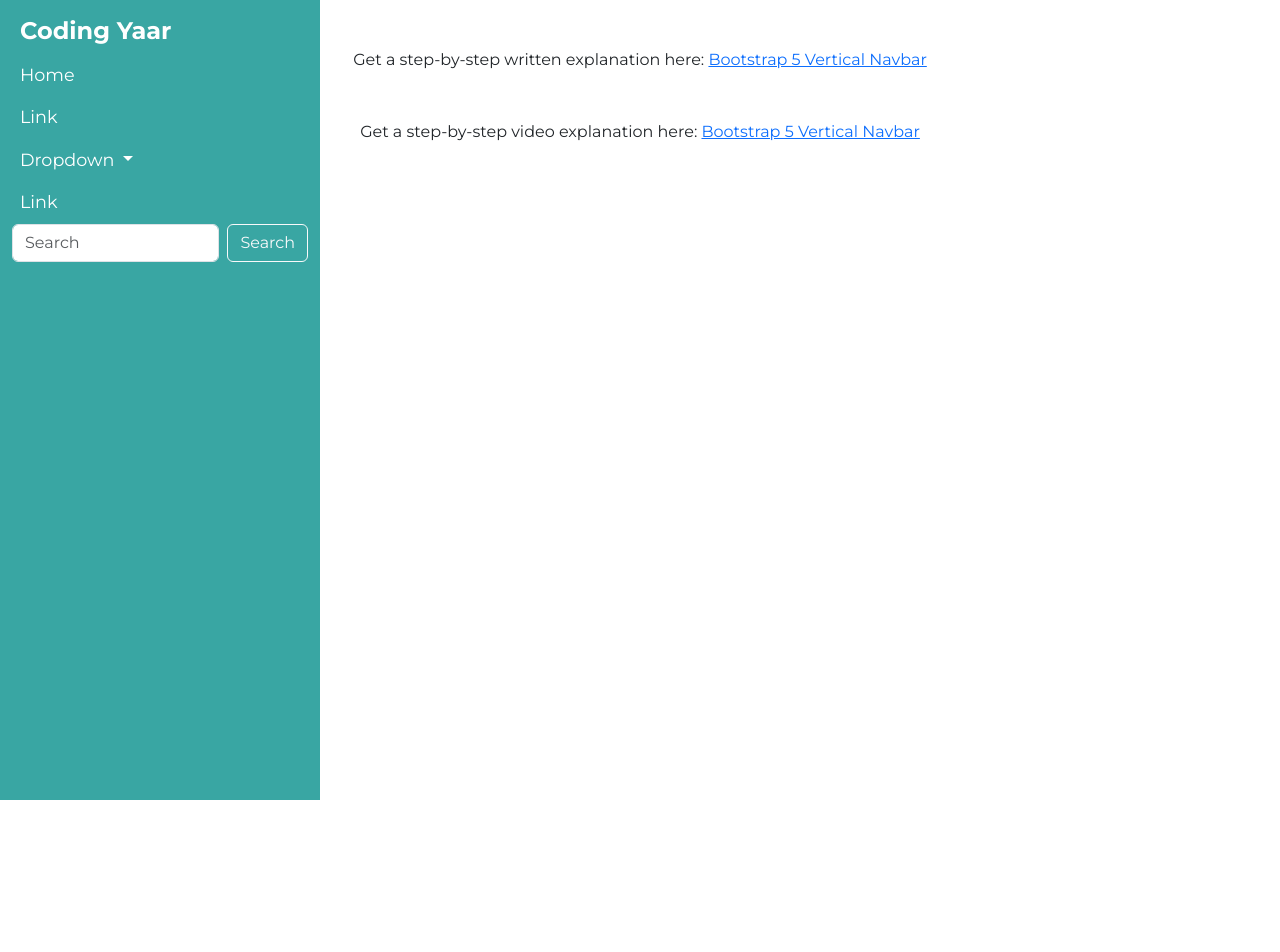
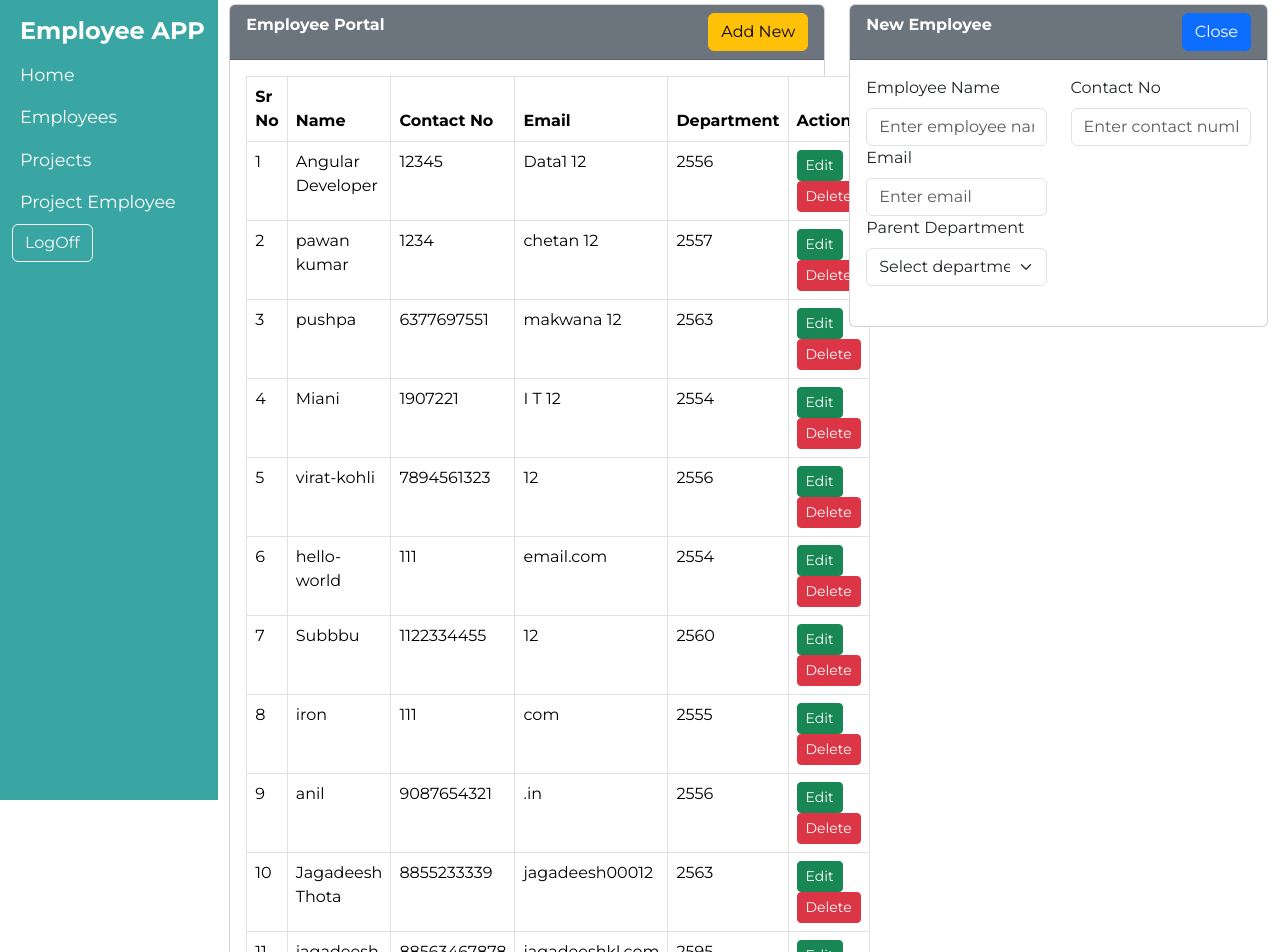
Before and after one commit to vikaskumarsingh20/Angular-19, an Angular app: page /employee in a window 1280 px wide. Shown: the top 952 px of the page. Before the commit the page ends 800 px from the top, so only its background shows below. Built offline with nearby package versions, Linux system fonts and the light colour scheme.

Commit message:
login page api intergrate

```diff
--- a/src/app/pages/employee/employee.component.html
+++ b/src/app/pages/employee/employee.component.html
@@ -1 +1,180 @@
-<p>employee works!</p>
+<div class="row">
+  <div class="col-7">
+      <div class="card">
+          <div class="card-header bg-secondary">
+              <div class="row">
+                  <div class="col-6 text-white">
+                      <strong>Employee Portal</strong>
+                  </div>
+                  <div class="col-6 text-end">
+                      <button class="btn btn-warning">Add New</button>
+                  </div>
+              </div>
+          </div>
+          <div class="card-body">
+              <table class="table table-bordered">
+                  <thead>
+                      <tr>
+                          <th>Sr No</th>
+                          <th>Name</th>
+                          <th>Contact No</th>
+                          <th>Email</th>
+                          <th>Department</th>
+                          <th>Actions</th>
+                      </tr>
+                  </thead>
+                  <tbody>
+                      <tr>
+                          <td>1</td>
+                          <td>Angular Developer</td>
+                          <td>12345</td>
+                          <td>Data1 12</td>
+                          <td>2556</td>
+                          <td><button class="btn btn-success btn-sm">Edit</button><button class="btn btn-danger btn-sm">Delete</button></td>
+                      </tr>
+                      <tr>
+                          <td>2</td>
+                          <td>pawan kumar</td>
+                          <td>1234</td>
+                          <td>chetan 12</td>
+                          <td>2557</td>
+                          <td><button class="btn btn-success btn-sm">Edit</button><button class="btn btn-danger btn-sm">Delete</button></td>
+                      </tr>
+                      <tr>
+                          <td>3</td>
+                          <td>pushpa</td>
+                          <td>6377697551</td>
+                          <td>makwana  12</td>
+                          <td>2563</td>
+                          <td><button class="btn btn-success btn-sm">Edit</button><button class="btn btn-danger btn-sm">Delete</button></td>
+                      </tr>
+                      <tr>
+                          <td>4</td>
+                          <td>Miani</td>
+                          <td>1907221</td>
+                          <td>I T  12</td>
+                          <td>2554</td>
+                          <td><button class="btn btn-success btn-sm">Edit</button><button class="btn btn-danger btn-sm">Delete</button></td>
+                      </tr>
+                      <tr>
+                          <td>5</td>
+                          <td>virat-kohli</td>
+                          <td>7894561323</td>
+                          <td>  12</td>
+                          <td>2556</td>
+                          <td><button class="btn btn-success btn-sm">Edit</button><button class="btn btn-danger btn-sm">Delete</button></td>
+                      </tr>
+                      <tr>
+                          <td>6</td>
+                          <td>hello-world</td>
+                          <td>111</td>
+                          <td>  email.com</td>
+                          <td>2554</td>
+                          <td><button class="btn btn-success btn-sm">Edit</button><button class="btn btn-danger btn-sm">Delete</button></td>
+                      </tr>
+                      <tr>
+                          <td>7</td>
+                          <td>Subbbu</td>
+                          <td>1122334455</td>
+                          <td>  12</td>
+                          <td>2560</td>
+                          <td><button class="btn btn-success btn-sm">Edit</button><button class="btn btn-danger btn-sm">Delete</button></td>
+                      </tr>
+                      <tr>
+                          <td>8</td>
+                          <td>iron</td>
+                          <td>111</td>
+                          <td> com</td>
+                          <td>2555</td>
+                          <td><button class="btn btn-success btn-sm">Edit</button><button class="btn btn-danger btn-sm">Delete</button></td>
+                      </tr>
+                      <tr>
+                          <td>9</td>
+                          <td>anil</td>
+                          <td>9087654321</td>
+                          <td> .in</td>
+                          <td>2556</td>
+                          <td><button class="btn btn-success btn-sm">Edit</button><button class="btn btn-danger btn-sm">Delete</button></td>
+                      </tr>
+                      <tr>
+                          <td>10</td>
+                          <td>Jagadeesh Thota</td>
+                          <td>8855233339</td>
+                          <td>jagadeesh00012</td>
+                          <td>2563</td>
+                          <td><button class="btn btn-success btn-sm">Edit</button><button class="btn btn-danger btn-sm">Delete</button></td>
+                      </tr>
+                      <tr>
+                          <td>11</td>
+                          <td>jagadeesh</td>
+                          <td>88563467878</td>
+                          <td>jagadeeshkl.com</td>
+                          <td>2595</td>
+                          <td><button class="btn btn-success btn-sm">Edit</button><button class="btn btn-danger btn-sm">Delete</button></td>
+                      </tr>
+                      <tr>
+                          <td>12</td>
+                          <td>Jawwad2</td>
+                          <td>1234567891</td>
+                          <td>m794312212</td>
+                          <td>2583</td>
+                          <td><button class="btn btn-success btn-sm">Edit</button><button class="btn btn-danger btn-sm">Delete</button></td>
+                      </tr>
+                  </tbody>
+              </table>
+          </div>
+      </div>
+  </div>
+
+  <div class="col-5">
+      <div class="card">
+          <div class="card-header bg-secondary">
+              <div class="row">
+                  <div class="col-6 text-white">
+                      <strong>New Employee</strong>
+                  </div>
+                  <div class="col-6 text-end">
+                      <button class="btn btn-primary">Close</button>
+                  </div>
+              </div>
+          </div>
+          <div class="card-body">
+              <form class="mb-4">
+                  <div class="row">
+                      <div class="col-md-6">
+                          <label for="employeeName" class="form-label">Employee Name</label>
+                          <input type="text" name="employeeName" id="employeeName" placeholder="Enter employee name" class="form-control">
+                      </div>
+                      <div class="col-md-6">
+                          <label for="contactNo" class="form-label">Contact No</label>
+                          <input type="text" name="contactNo" id="contactNo" placeholder="Enter contact number" class="form-control">
+                      </div>
+                  </div>
+                  <div class="row">
+                      <div class="col-md-6">
+                          <label for="emailId" class="form-label">Email</label>
+                          <input type="email" name="emailId" id="emailId" placeholder="Enter email" class="form-control">
+                      </div>
+                  </div>
+                  <div class="row">
+                      <div class="col-md-6">
+                          <label for="deptId" class="form-label">Parent Department</label>
+                          <select id="deptId" name="deptId" class="form-select">
+                              <option selected>Select department</option>
+                              <option value="12401">sufferin</option>
+                              <option value="12402">Gaurav Prajapati</option>
+                              <option value="12403">Hello</option>
+                              <option value="12404">My Development-2</option>
+                              <option value="12405">Add Name Properly</option>
+                              <option value="12406">Nihal Is Not Department</option>
+                              <option value="12407">Marketing</option>
+                              <option value="12408">IT</option>
+                              <!-- Add more options as needed -->
+                          </select>
+                      </div>
+                  </div>
+              </form>
+          </div>
+      </div>
+  </div>
+</div>
--- a/src/app/pages/layout/layout.component.css
+++ b/src/app/pages/layout/layout.component.css
@@ -6,7 +6,7 @@
     align-items: flex-start;
   }
   .navbar {
-    width: 25%;
+    width: 17%;
     height: 100vh;
     align-items: flex-start;
   }
--- a/src/app/pages/layout/layout.component.html
+++ b/src/app/pages/layout/layout.component.html
@@ -1,42 +1,74 @@
-<nav class="navbar fixed-top navbar-expand-lg navbar-dark" style="background-color:  #39A6A3;">
+<div class="row">
+  <div class="col-2">
+    <nav
+      class="navbar fixed-top navbar-expand-lg navbar-dark"
+      style="background-color: #39a6a3"
+    >
       <div class="container-fluid">
-    <a class="navbar-brand fw-bold" href="#">Coding Yaar</a>
-    <button class="navbar-toggler" type="button" data-bs-toggle="collapse" data-bs-target="#navbarSupportedContent" aria-controls="navbarSupportedContent" aria-expanded="false" aria-label="Toggle navigation">
+        <a href="#" class="navbar-brand fw-bold">Employee APP </a
+        ><button
+          type="button"
+          data-bs-toggle="collapse"
+          data-bs-target="#navbarSupportedContent"
+          aria-controls="navbarSupportedContent"
+          aria-expanded="false"
+          aria-label="Toggle navigation"
+          class="navbar-toggler"
+        >
           <span class="navbar-toggler-icon"></span>
         </button>
-    <div class="collapse navbar-collapse" id="navbarSupportedContent">
+        <div id="navbarSupportedContent" class="collapse navbar-collapse">
           <ul class="navbar-nav me-auto mb-2 mb-lg-0">
             <li class="nav-item">
-          <a class="nav-link active" aria-current="page" href="#">Home</a>
+              <a
+                aria-current="page"
+                routerlink="/dashboard"
+                class="nav-link active"
+                href="/angular_19_employee_app/dashboard"
+                >Home</a
+              >
             </li>
             <li class="nav-item">
-          <a class="nav-link" href="#">Link</a>
-        </li>
-        <li class="nav-item dropdown">
-          <a class="nav-link dropdown-toggle" href="#" id="navbarDropdown" role="button" data-bs-toggle="dropdown" aria-expanded="false">
-            Dropdown
-          </a>
-          <ul class="dropdown-menu" aria-labelledby="navbarDropdown">
-            <li><a class="dropdown-item" href="#">Action</a></li>
-            <li><a class="dropdown-item" href="#">Another action</a></li>
-            <li>
-              <hr class="dropdown-divider">
-            </li>
-            <li><a class="dropdown-item" href="#">Something else here</a></li>
-          </ul>
+              <a
+                routerlink="/employee"
+                class="nav-link"
+                href="/angular_19_employee_app/employee"
+                >Employees</a
+              >
             </li>
             <li class="nav-item">
-          <a class="nav-link ">Link</a>
+              <a
+                routerlink="/projects"
+                class="nav-link"
+                href="/angular_19_employee_app/projects"
+                >Projects</a
+              >
+            </li>
+            <li class="nav-item">
+              <a
+                routerlink="/project-employee"
+                class="nav-link"
+                href="/angular_19_employee_app/project-employee"
+                >Project Employee</a
+              >
             </li>
           </ul>
-      <form class="d-flex">
-        <input class="form-control me-2" type="search" placeholder="Search" aria-label="Search">
-        <button class="btn btn-outline-light" type="submit">Search</button>
+          <form class="d-flex foyter text-center">
+            <button type="button" class="btn btn-outline-light btn-block">
+              LogOff
+            </button>
           </form>
         </div>
       </div>
     </nav>
-
-<p class="mt-5 text-center">Get a step-by-step written explanation here: <a href="https://codingyaar.com/bootstrap-side-navbar-or-vertical-navbar/" target="_blank">Bootstrap 5 Vertical Navbar</a> </p>
-
-<p class="mt-5 text-center">Get a step-by-step video explanation here: <a href="https://youtu.be/cB1c26fRLfA" target="_blank">Bootstrap 5 Vertical Navbar</a> </p>
+  </div>
+  <div class="col-10">
+    <div class="container-fluid mt-1">
+      <router-outlet></router-outlet>
+      <!-- <app-dashboard>
+        <p>dashboard works!</p>
+      </app-dashboard> -->
+      <!---->
+    </div>
+  </div>
+</div>
--- a/src/app/pages/layout/layout.component.ts
+++ b/src/app/pages/layout/layout.component.ts
@@ -1,8 +1,9 @@
 import { Component } from '@angular/core';
+import { RouterModule } from '@angular/router';
 
 @Component({
   selector: 'app-layout',
-  imports: [],
+  imports: [RouterModule],
   templateUrl: './layout.component.html',
   styleUrl: './layout.component.css'
 })
--- a/src/app/pages/login/login.component.ts
+++ b/src/app/pages/login/login.component.ts
@@ -11,12 +11,14 @@ import { Router } from '@angular/router';
 })
 export class LoginComponent {
   loginObj: any = {
-    userName: '',
-    password: '',
+    userName: "",
+    password: ""
   };
-  http = inject(HttpClient);
-  router = inject(Router);
-
+  // private http = inject(HttpClient);
+  // private router = inject(Router);
+constructor(private http: HttpClient, private router: Router) {
+  // this.loginObj();
+}
   onlogin() {
     debugger;
     this.http
```
Lines whose indentation alone changed are shown as unchanged.
